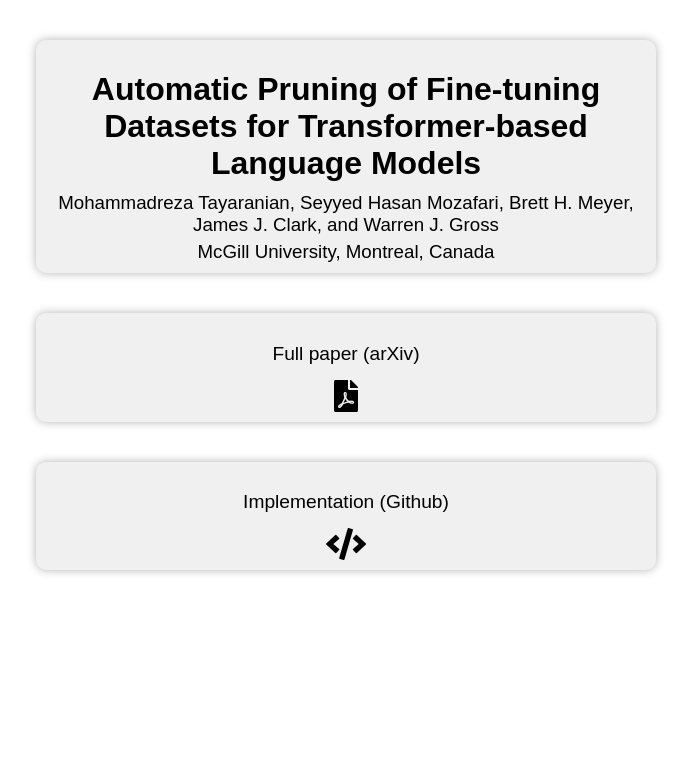
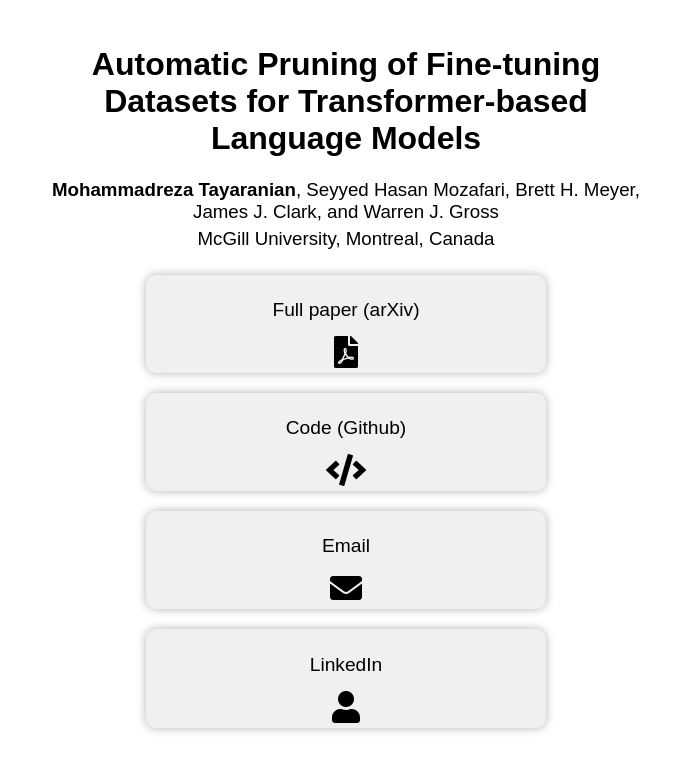
Before and after one commit to mthcom/mthcom.github.io, a plain HTML site: page collas.html in a window 1280 px wide. Shown: the whole page, without its empty margins (294-985 px from the left). Drawn offline with Linux system fonts and the light colour scheme.

Commit message:
update collas webpage

```diff
--- a/collas.html
+++ b/collas.html
@@ -13,17 +13,25 @@
             padding: 0;
         }
         .section {
-            margin: 40px auto;
-            max-width: 600px;
-            padding: 10px;
+            margin: 20px auto;
+            max-width: 400px;
+            padding-top: 5px;
+            padding-bottom: 5px;
             background-color: #f0f0f0;
             border-radius: 10px;
             box-shadow: 0 0 10px rgba(0, 0, 0, 0.3);
             text-align: center;
         }
+        .section-title {
+            margin: 20px auto;
+            max-width: 600px;
+            padding-top: 5px;
+            padding-bottom: 5px;
+            border-radius: 10px;
+            text-align: center;
+        }
         .section h1 {
             font-size: 2em;
-            margin-bottom: 10px;
         }
         .section p {
             font-size: 1.2em;
@@ -41,22 +49,34 @@
     </style>
 </head>
 <body>
-    <div class="section">
+    <div class="section-title">
         <h1>Automatic Pruning of Fine-tuning Datasets for Transformer-based Language Models</h1>
-        <div style="font-size: 1.17em; font-weight: normal;">Mohammadreza Tayaranian, Seyyed Hasan Mozafari, Brett H. Meyer, James J. Clark, and Warren J. Gross</div>
+        <div style="font-size: 1.17em; font-weight: normal;"><b>Mohammadreza Tayaranian</b>, Seyyed Hasan Mozafari, Brett H. Meyer, James J. Clark, and Warren J. Gross</div>
         <div style="font-size: 1.17em; font-weight: normal; margin-top:5px">McGill University, Montreal, Canada</div>
     </div>
-    <a href="https://arxiv.org/abs/2407.08887" class="section-link">
-        <div class="section">
+    <div class="section">
+            <a href="https://arxiv.org/abs/2407.08887" class="section-link">
             <p>Full paper (arXiv)</p>
             <i class="fas fa-file-pdf icon" style="color: black;"></i>
-        </div>
+        </a>
+    </div>
+    <div class="section">
+            <a href="https://github.com/mthcom/hscore-dataset-pruning" class="section-link">
+            <p>Code (Github)</p>
+            <i class="fas fa-code icon" style="color: black;"></i>
+        </a>
+    </div>
+    <div class="section">
+            <a href="mailto:mohammadreza.tayaranian@mail.mcgill.ca" class="section-link">
+            <p>Email</p>
+            <i class="fas fa-envelope icon" style="color: black;"></i>
+        </a>
+    </div>
+    <div class="section">
+        <a href="https://www.linkedin.com/in/mthcom" class="section-link">
+        <p>LinkedIn</p>
+        <i class="fas fa-user icon" style="color: black;"></i>
     </a>
-    <a href="https://github.com/mthcom/hscore-dataset-pruning" class="section-link">
-        <div class="section">
-            <p>Implementation (Github)</p>
-            <i class="fas fa-code icon" style="color: black;"></i>
-        </div>
-    </a>
+</div>
 </body>
 </html>
```
